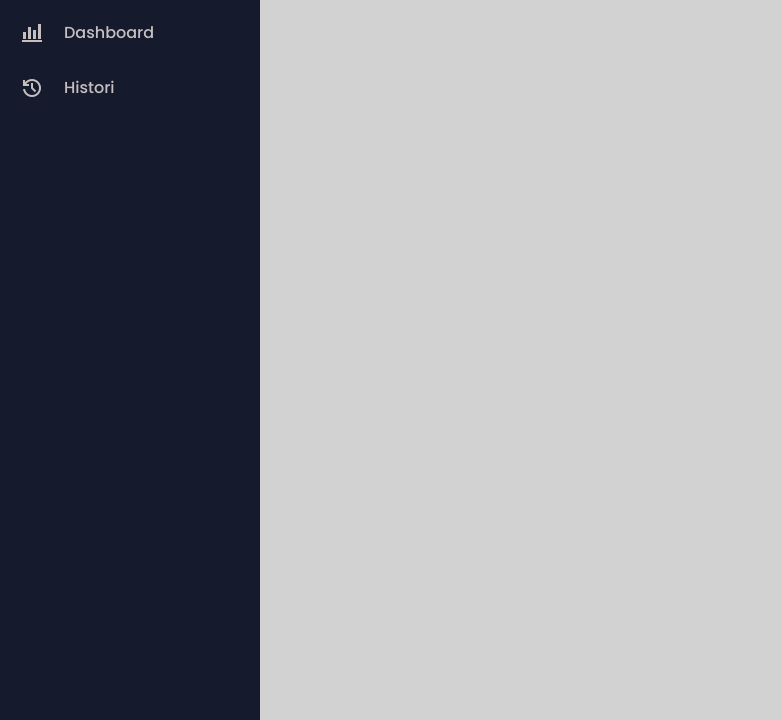
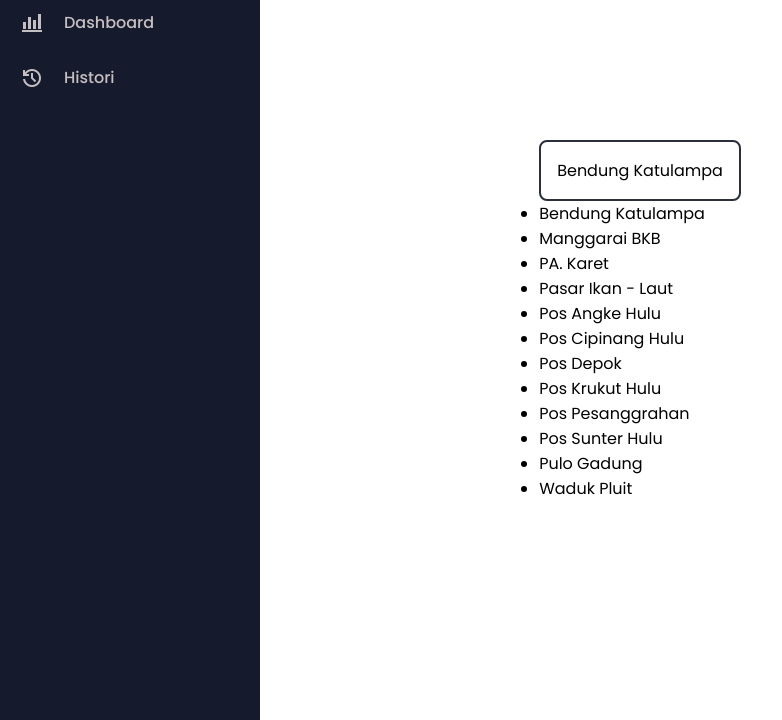
Before and after one commit to stewkaXD/dashboard-banjir, a plain HTML site: page index.html in a window 1280 px wide. Shown: the part 80-800 px from the top of the page, without its empty margins (0-782 px from the left). Drawn offline with nearby package versions, Linux system fonts and the light colour scheme.

Commit message:
UNFINISHED DROPDOWN

```diff
--- a/index.html
+++ b/index.html
@@ -32,6 +32,25 @@
         </ul>
     </aside>
 
-    <h1>hello :3</h1>
+    <div class="dropdown">
+        <div class="select">
+            <span class="selected">Bendung Katulampa</span>
+            <div class="caret"></div>
+        </div>
+        <ul class="menu">
+            <li>Bendung Katulampa</li>
+            <li>Manggarai BKB</li>
+            <li>PA. Karet</li>
+            <li>Pasar Ikan - Laut</li>
+            <li>Pos Angke Hulu</li>
+            <li>Pos Cipinang Hulu</li>
+            <li>Pos Depok</li>
+            <li>Pos Krukut Hulu</li>
+            <li>Pos Pesanggrahan</li>
+            <li>Pos Sunter Hulu</li>
+            <li>Pulo Gadung</li>
+            <li>Waduk Pluit</li>
+        </ul>
+    </div>
 </body>
 </html>
--- a/style.css
+++ b/style.css
@@ -9,8 +9,32 @@
 
 body {
     min-height: 100vh;
-    background: #d2d2d2;
+    display: flex;
+    justify-content: center;
+    align-items: center;
+    flex-wrap: wrap;
 }
+
+.dropdown * {
+    box-sizing: border-box;
+}
+
+.select {
+    display: flex;
+    justify-content: space-between;
+    align-items: center;
+    border: 2px #2a2f3b solid;
+    border-radius: 0.5em;
+    padding: 1em;
+    cursor: pointer;
+}
+
+.select-clicked {
+    border: 2px #26489a solid;
+    box-shadow: 0 0 0.8em #26489a;
+}
+
+.select:hover
 
 .sidebar-header {
     display: flex;
```
Also changed, not shown: csv/Pintu_Air.csv (deleted, +0 -20 lines), chart_images/Pintu_Air.csv.png (deleted).
